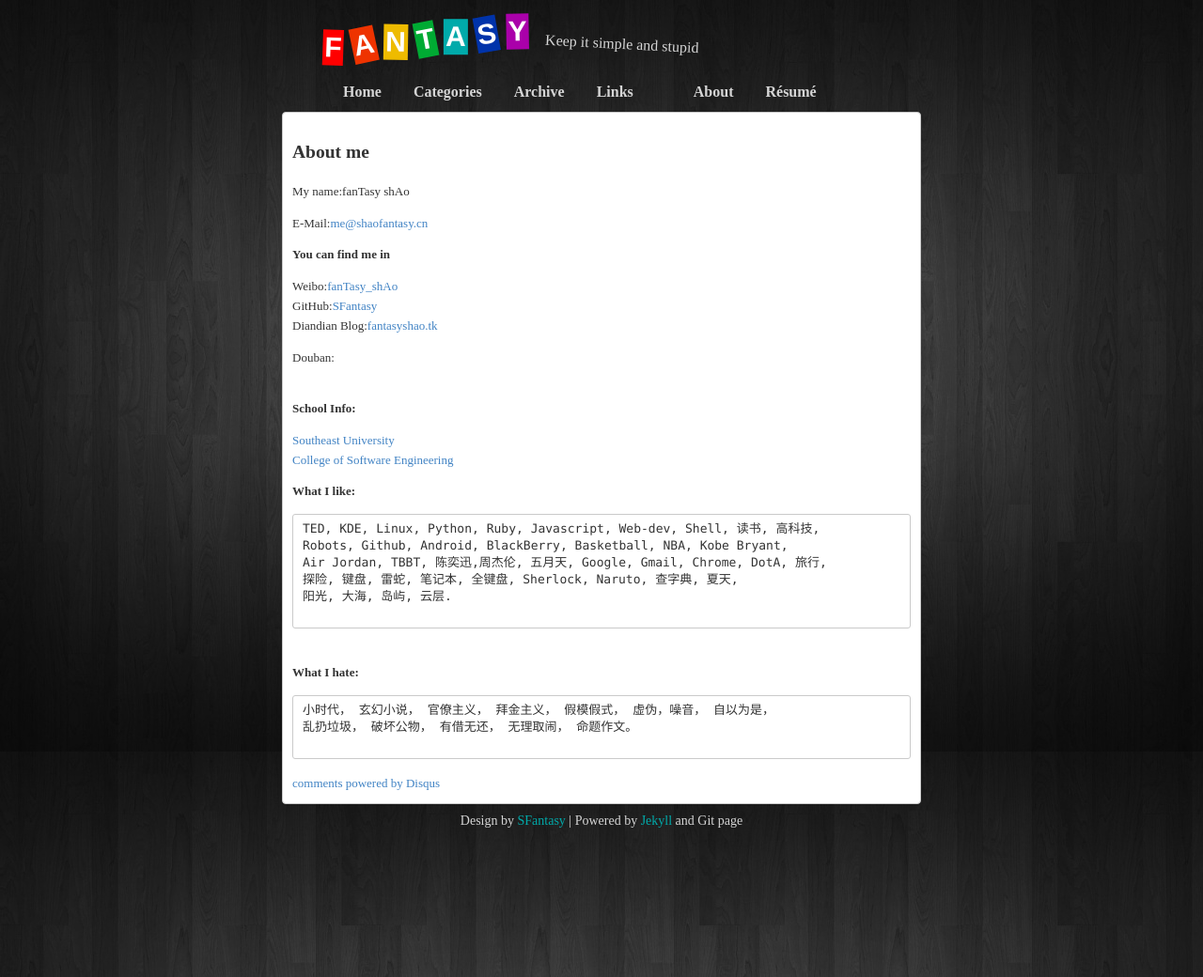
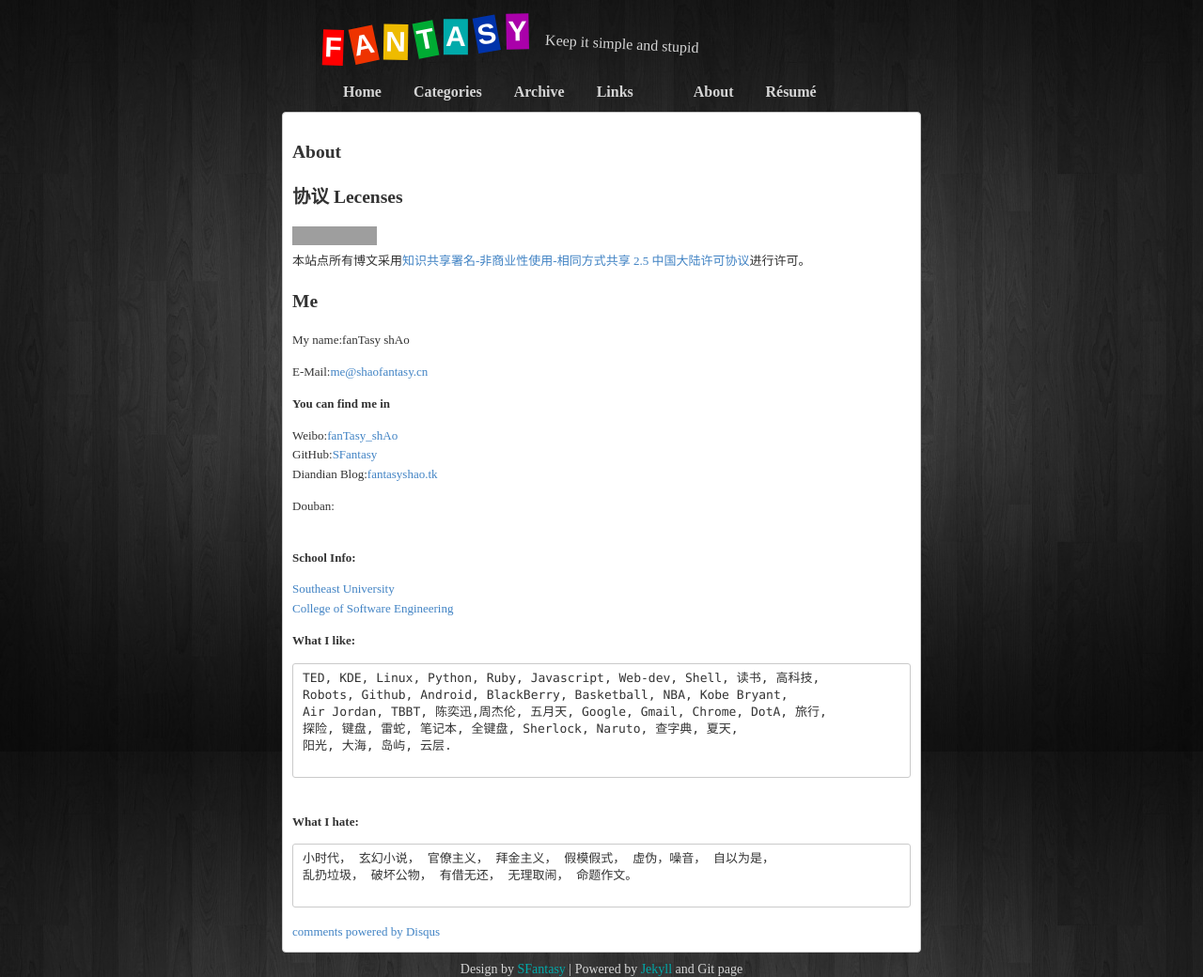
Before and after one commit to SFantasy/blog, a Jekyll site: the page built from about.html, in a window 1280 px wide. Shown: the whole page at 94% size. Built offline with Jekyll 4.4.1, drawn with Linux system fonts in a browser that asks for light colours; Markdown is read by kramdown in place of the engine named in the settings; comment, search, counter and statistics services are not loaded; grey boxes are pictures that could not be loaded.

Commit message:
Add CC license

```diff
--- a/about.html
+++ b/about.html
@@ -1,10 +1,14 @@
 ---
-title: About me
+title: About
 layout: page
 comments: yes
 ---
-
+<div>
+  <h2>协议 Lecenses</h2>
+  <a rel="license" href="http://creativecommons.org/licenses/by-nc-sa/2.5/cn/"><img alt="知识共享许可协议" style="border-width:0" src="http://i.creativecommons.org/l/by-nc-sa/2.5/cn/88x31.png" /></a><br />本站点所有博文采用<a rel="license" href="http://creativecommons.org/licenses/by-nc-sa/2.5/cn/">知识共享署名-非商业性使用-相同方式共享 2.5 中国大陆许可协议</a>进行许可。
+</div>
 <div itemscope itemtype="http://schema.org/Person">
+  <h2>Me</h2>
   <p>My name:<span itemprop="name">fanTasy shAo</span>
   <img itemprop="photo" style="display:none;" width="80" height="80" src="../media/img/mylogo.jpg" /></p>
   <p>E-Mail:<a itempro="email" href="mailto:me@shaofantasy.cn">me@shaofantasy.cn</a></p>
```
Also changed, not shown: 2 other files.
